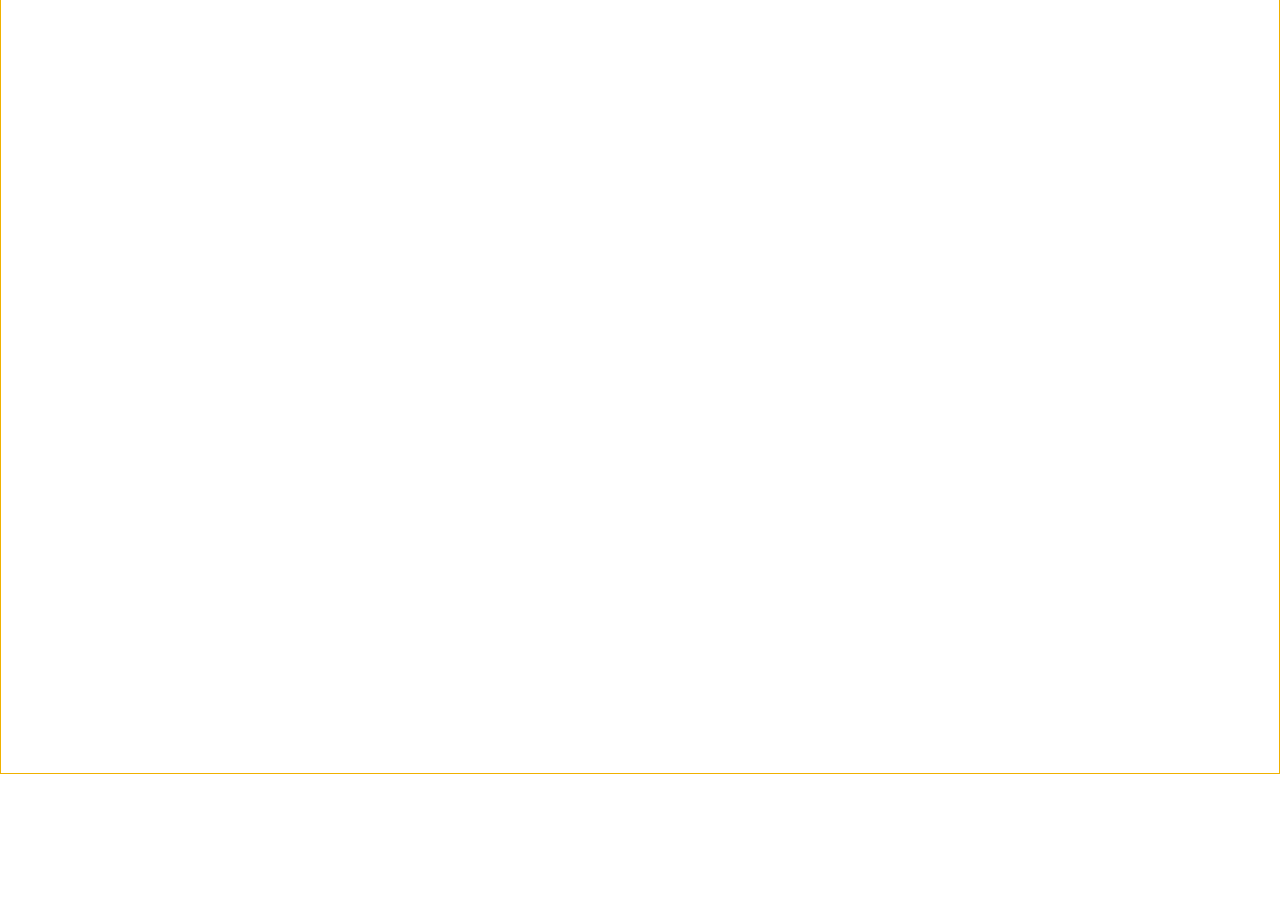
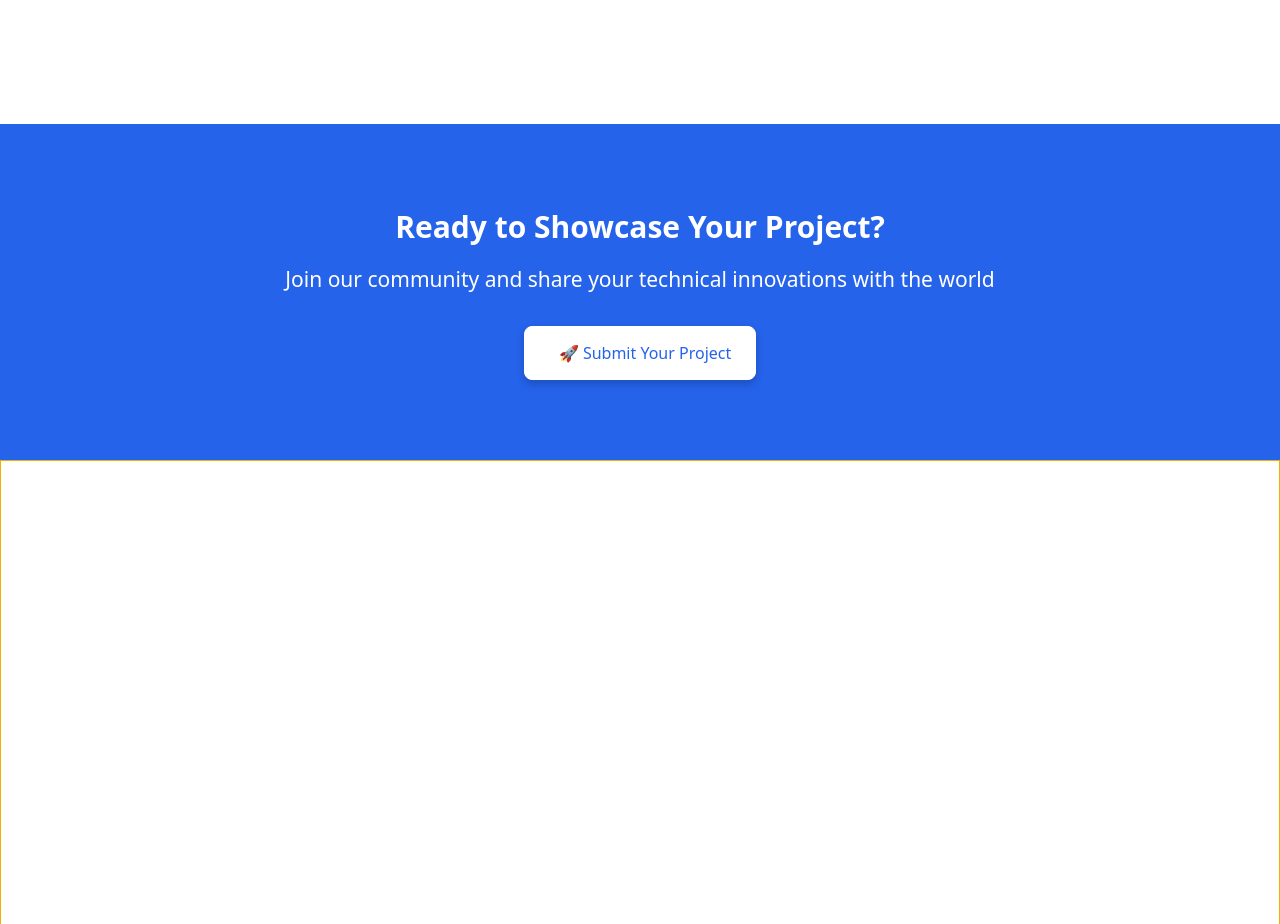
Before and after one commit to Kite-IPS/Ips_Portfolio, a React (Vite) app in the folder Client/: page / in a window 1280 px wide. Shown: the part 3140-4064 px from the top of the page. Before the commit the page ends 3914 px from the top, so only its background shows below. Built offline with nearby package versions, Linux system fonts and the light colour scheme.

Commit message:
footer 60% completed :)

```diff
--- a/Client/package.json
+++ b/Client/package.json
@@ -11,6 +11,7 @@
   },
   "dependencies": {
     "@tailwindcss/vite": "^4.0.4",
+    "client": "file:",
     "clsx": "^2.1.1",
     "react": "^19.0.0",
     "react-dom": "^19.0.0",
@@ -31,6 +32,6 @@
     "globals": "^15.14.0",
     "postcss": "^8.5.3",
     "tailwindcss": "^4.0.12",
-    "vite": "^6.1.0"
+    "vite": "^6.2.1"
   }
 }
--- a/Client/src/Pages/LandingPage.jsx
+++ b/Client/src/Pages/LandingPage.jsx
@@ -10,6 +10,7 @@ import ProjectCard from '../Components/ProjectCard'
 import section from '../assets/section.png'
 import ServiceBox from '../Components/ServiceBox'
 import { useNavigate } from 'react-router-dom'
+<link rel="stylesheet" href="index.css"></link>
 const LandingPage = () => {
 
     const navigate = useNavigate();
@@ -112,6 +113,14 @@ const LandingPage = () => {
                     </div>
                 </div>
             </section>
+
+        <section class="showcase-section">
+        <h2>Ready to Showcase Your Project?</h2>
+        <p>Join our community and share your technical innovations with the world</p>
+        <button class="submit-btn">
+            <i class="fas fa-bullhorn"></i> 🚀 Submit Your Project
+        </button>
+        </section>
             <section id="contact" className="h-screen border border-yellow-500"></section>
 
         </>
--- a/Client/src/index.css
+++ b/Client/src/index.css
@@ -4,3 +4,50 @@
 :root {
   --font-primary: "Montserrat", "sans-serif";
 }
+
+.showcase-section {
+  background-color: #2563eb;
+  text-align: center;
+  padding: 80px 20px;
+  margin-top: 150px;
+}
+
+.showcase-section h2 {
+  font-size: 30px;
+  font-weight: bold;
+  margin-bottom: 15px;
+  color: white;
+}
+
+.showcase-section p {
+  font-size: 21px;
+  margin-bottom: 30px;
+  color: white;
+}
+
+.submit-btn {
+  background-color: white;
+  color: #2563eb;
+  border: 1px solid white;
+  border-radius: 8px;
+  padding: 14px 24px;
+  font-size: 16px;
+  cursor: pointer;
+  display: inline-flex;
+  align-items: center;
+  gap: 10px;
+  justify-content: center;
+  transition: all 0.3s ease;
+  box-shadow: 0px 4px 8px rgba(0, 0, 0, 0.2);
+}
+
+.submit-btn i {
+  font-size: 18px;
+}
+
+.submit-btn:hover {
+  background-color: #1e4db7;
+  color: white;
+  border-color: #1e4db7;
+  transform: scale(1.05);
+}
```
Also changed, not shown: 1 other file (tests, documents, lock files or other folders).
